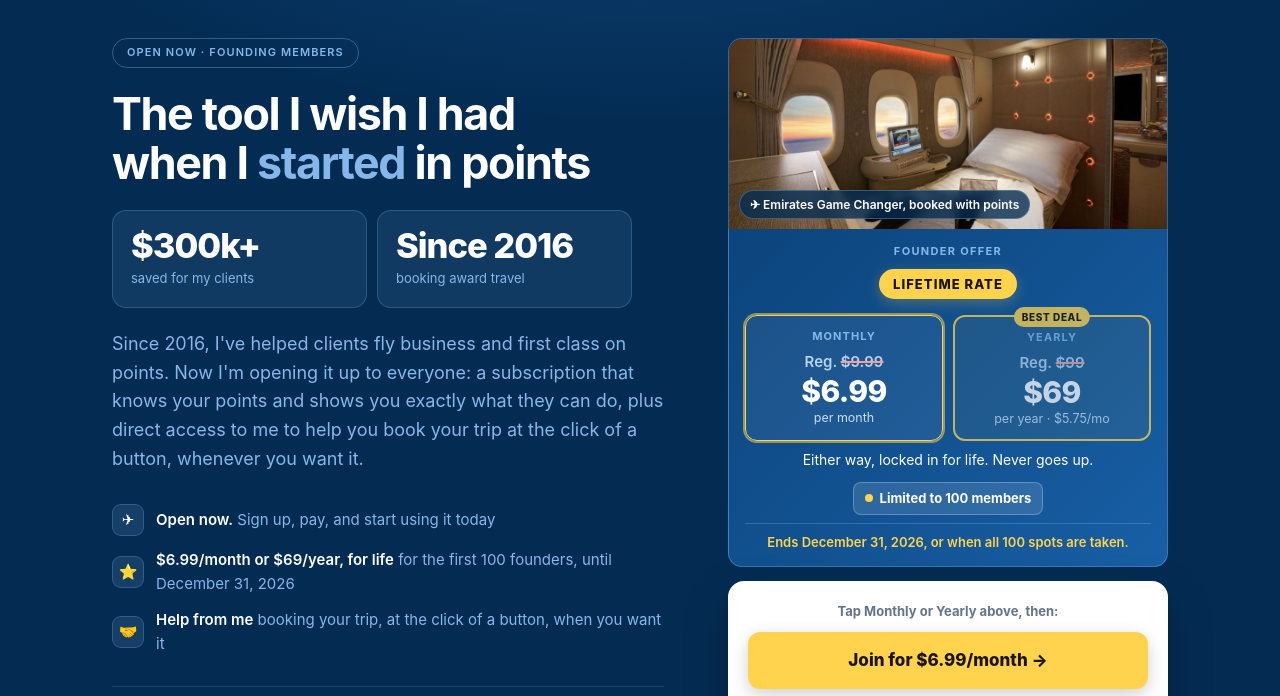
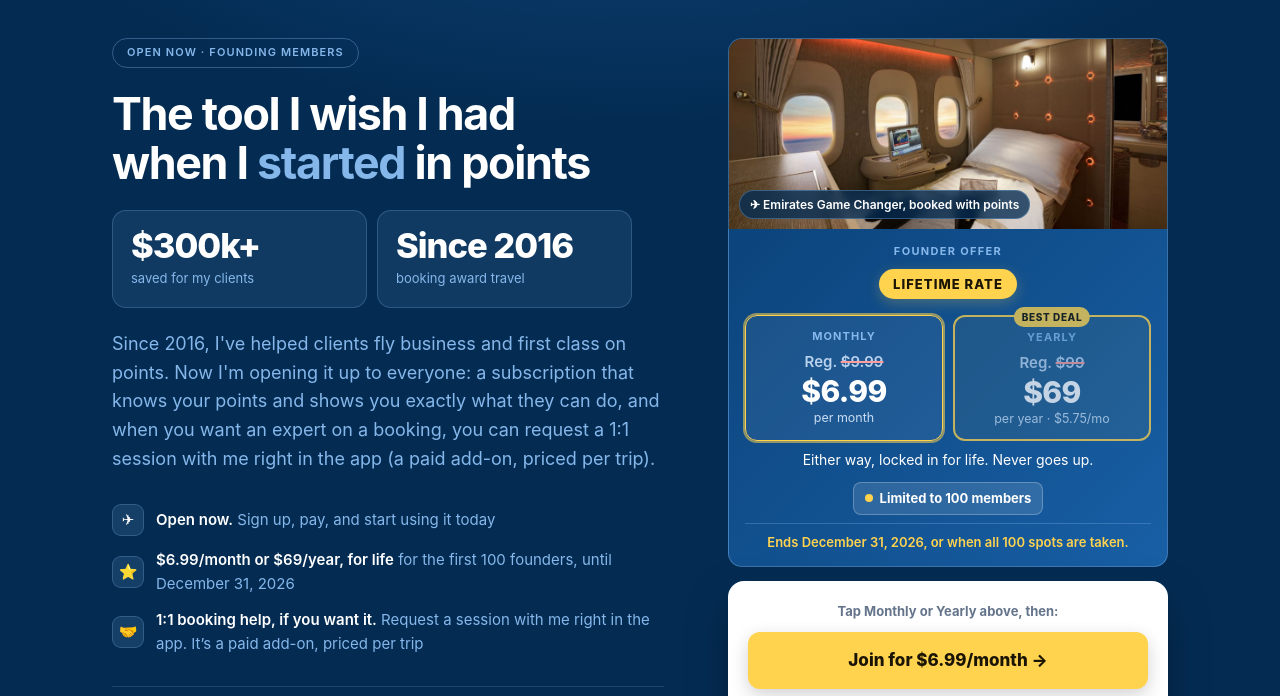
Before and after one commit to paidwithpoints-Angelo/paidwithpoints-site, a plain HTML site: page founders.html in a window 1280 px wide. Shown: the part 82-778 px from the top of the page. Drawn offline with Linux system fonts and the light colour scheme; no server answers.

Commit message:
Founders page: 1:1 booking help is a paid add-on, not included
Co-Authored-By: Claude Opus 5.5 <noreply@anthropic.com>
Claude-Session: https://claude.ai/code/session_01GoTgo9RFL8J1P8Ke68EE2B

```diff
--- a/founders.html
+++ b/founders.html
@@ -118,7 +118,7 @@
       <div><b>$300k+</b><span>saved for my clients</span></div>
       <div><b>Since 2016</b><span>booking award travel</span></div>
     </div>
-    <p class="lede">Since 2016, I've helped clients fly business and first class on points. Now I'm opening it up to everyone: a subscription that knows your points and shows you exactly what they can do, plus direct access to me to help you book your trip at the click of a button, whenever you want it.</p>
+    <p class="lede">Since 2016, I've helped clients fly business and first class on points. Now I'm opening it up to everyone: a subscription that knows your points and shows you exactly what they can do, and when you want an expert on a booking, you can request a 1:1 session with me right in the app (a paid add-on, priced per trip).</p>
 
     <div class="side">
     <div class="tripban"><img src="/founders-suite.jpg" alt="Emirates Game Changer first class suite with a sunset window" width="1000" height="668"><span>&#9992; Emirates Game Changer, booked with points</span></div>
@@ -152,7 +152,7 @@
     <ul class="perks">
       <li><span class="ic">&#9992;</span><span><b>Open now.</b> Sign up, pay, and start using it today</span></li>
       <li><span class="ic">&#11088;</span><span><b>$6.99/month or $69/year, for life</b> for the first 100 founders, until December 31, 2026</span></li>
-      <li><span class="ic">&#129309;</span><span><b>Help from me</b> booking your trip, at the click of a button, when you want it</span></li>
+      <li><span class="ic">&#129309;</span><span><b>1:1 booking help, if you want it.</b> Request a session with me right in the app. It&#8217;s a paid add-on, priced per trip</span></li>
     </ul>
 
     <div class="by">
```
